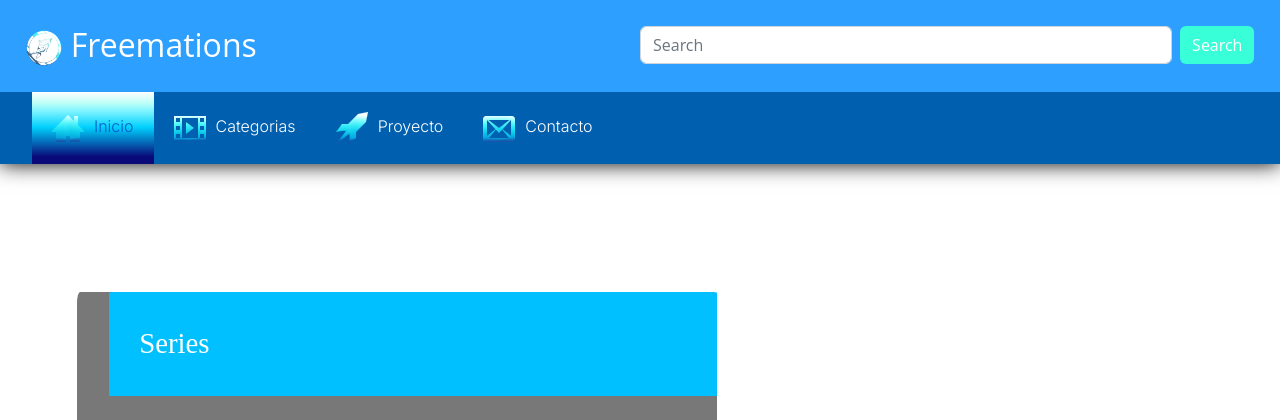
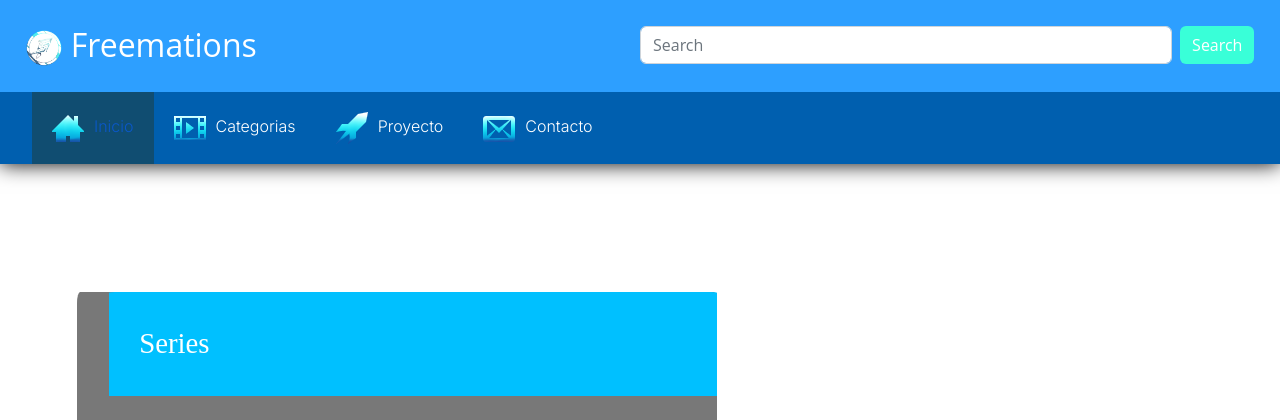
Before and after one commit to Freemations/Freemations, a PHP site: page / in a window 1280 px wide, with the pointer over the restyled element. Shown: the top 420 px of the page. Run offline with PHP 8.4, Linux system fonts and the light colour scheme.

Commit message:
Update estilos.css

```diff
--- a/CSS/estilos.css
+++ b/CSS/estilos.css
@@ -136,11 +136,7 @@ header nav ul li img {
 header nav ul li a:hover {
 
 	content:'';
- 	background: rgb(9,9,121);
-	background: -moz-linear-gradient(0deg, rgba(9,9,121,1) 10%, rgba(0,208,252,1) 51%, rgba(140,247,255,1) 76%, rgba(186,255,247,1) 84%, rgba(255,255,255,1) 100%);
-	background: -webkit-linear-gradient(0deg, rgba(9,9,121,1) 10%, rgba(0,208,252,1) 51%, rgba(140,247,255,1) 76%, rgba(186,255,247,1) 84%, rgba(255,255,255,1) 100%);
-	background: linear-gradient(0deg, rgba(9,9,121,1) 10%, rgba(0,208,252,1) 51%, rgba(140,247,255,1) 76%, rgba(186,255,247,1) 84%, rgba(255,255,255,1) 100%);
-	filter: progid:DXImageTransform.Microsoft.gradient(startColorstr="#090979",endColorstr="#ffffff",GradientType=1);
+	background: #104d71;
   	transition:1s;
 
 }
```
